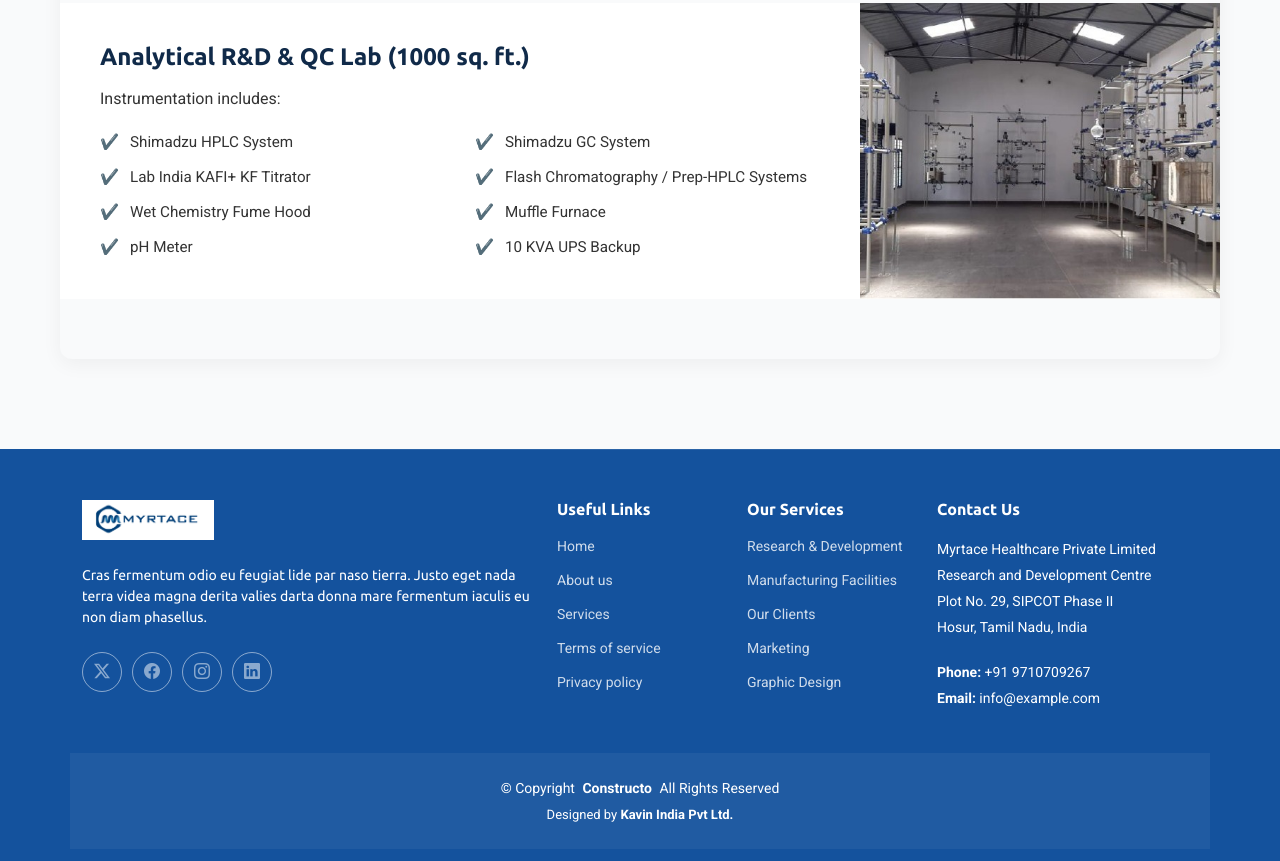
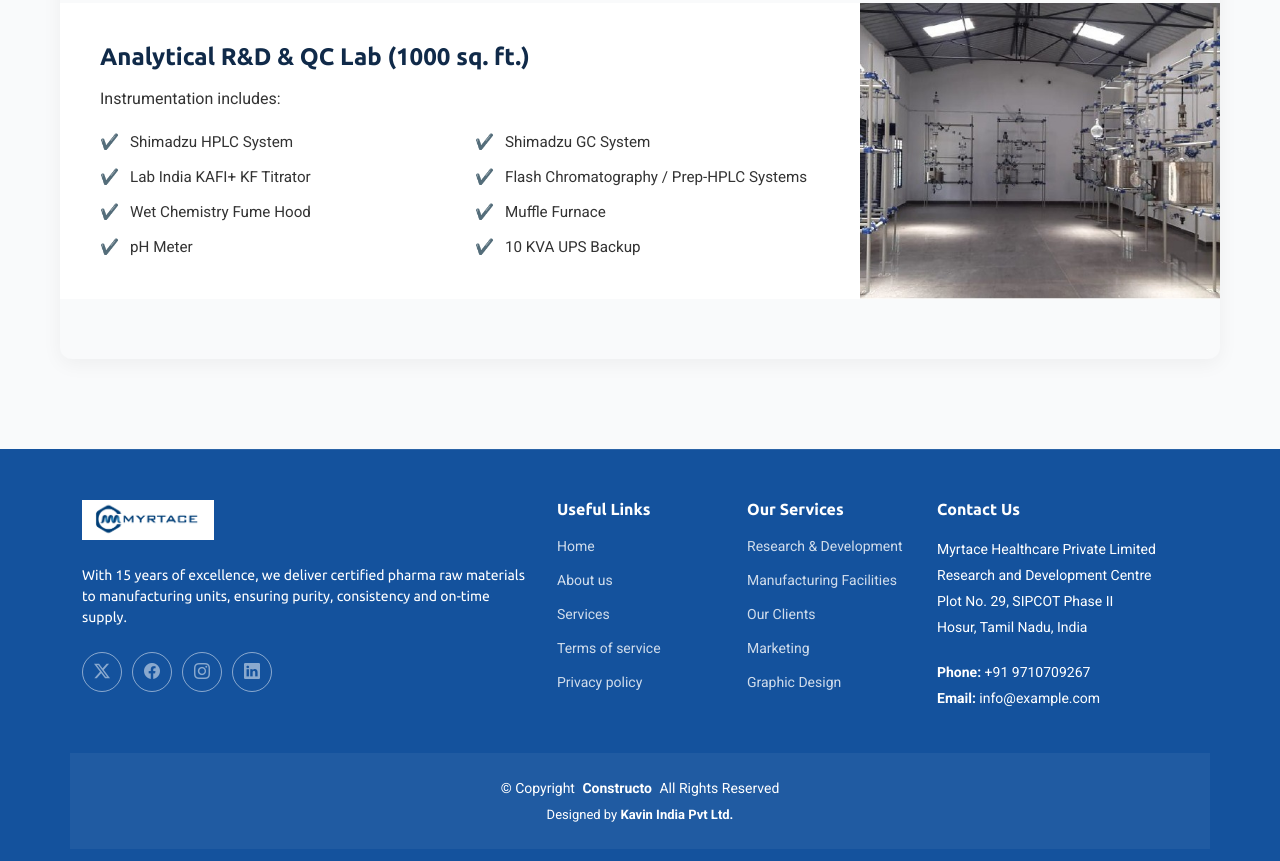
Before and after one commit to IT-NETWORKZ/project_Pharma, a plain HTML site: page ManufacturingFacilities.html in a window 1280 px wide. Shown: the part 1497-2358 px from the top of the page. Drawn offline with Linux system fonts and the light colour scheme.

Commit message:
Update company description in ManufacturingFacilities.html

```diff
--- a/ManufacturingFacilities.html
+++ b/ManufacturingFacilities.html
@@ -279,7 +279,7 @@
           <!-- <img src="assets/img/logo.webp" alt=""> -->
          <img src="assets/img/logo.png" alt="MYRTACE Logo" class="site-logo">
         </a>
-          <p>Cras fermentum odio eu feugiat lide par naso tierra. Justo eget nada terra videa magna derita valies darta donna mare fermentum iaculis eu non diam phasellus.</p>
+          <p>With 15 years of excellence, we deliver certified pharma raw materials to manufacturing units, ensuring purity, consistency and on-time supply.</p>
           <div class="social-links d-flex mt-4">
             <a href=""><i class="bi bi-twitter-x"></i></a>
             <a href=""><i class="bi bi-facebook"></i></a>
```
